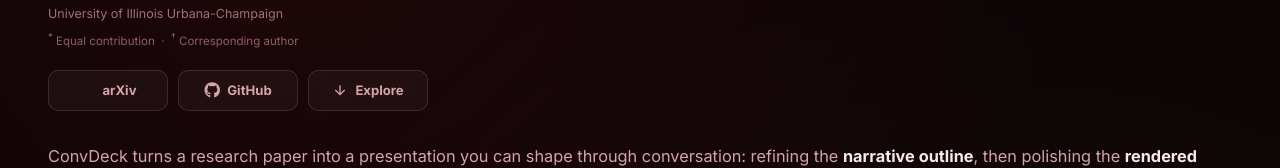
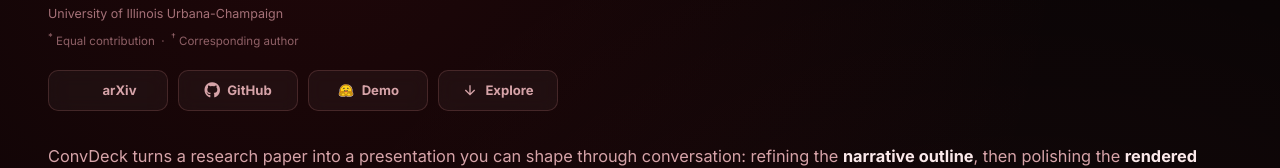
Before and after one commit to ConvDeck/convdeck.github.io, a plain HTML site: page index.html in a window 1280 px wide. Shown: the part 370-538 px from the top of the page. Drawn offline with Linux system fonts and the light colour scheme; some icons are missing.

Commit message:
Add HF button

```diff
--- a/index.html
+++ b/index.html
@@ -519,6 +519,7 @@
         <div class="hero-links">
           <a class="hero-link" href="https://arxiv.org/abs/2609.00226" target="_blank" rel="noopener"><i class="ai ai-arxiv" style="font-size:1.1rem;"></i> arXiv</a>
           <a class="hero-link" href="https://github.com/RehgLab/ConvDeck" target="_blank" rel="noopener"><i class="fa-brands fa-github" style="font-size:1rem;"></i> GitHub</a>
+          <a class="hero-link" href="https://huggingface.co/spaces/ozdentarikcan/ConvDeck" target="_blank" rel="noopener"><img src="assets/hf-logo.svg" alt="" style="width:1.1rem;height:1.1rem;vertical-align:-0.2rem;" /> Demo</a>
           <a class="hero-link" href="#approach"><svg viewBox="0 0 24 24" width="16" height="16" fill="none" stroke="currentColor" stroke-width="2"><path d="M12 5v14M5 12l7 7 7-7"/></svg> Explore</a>
         </div>
       </div>
```
